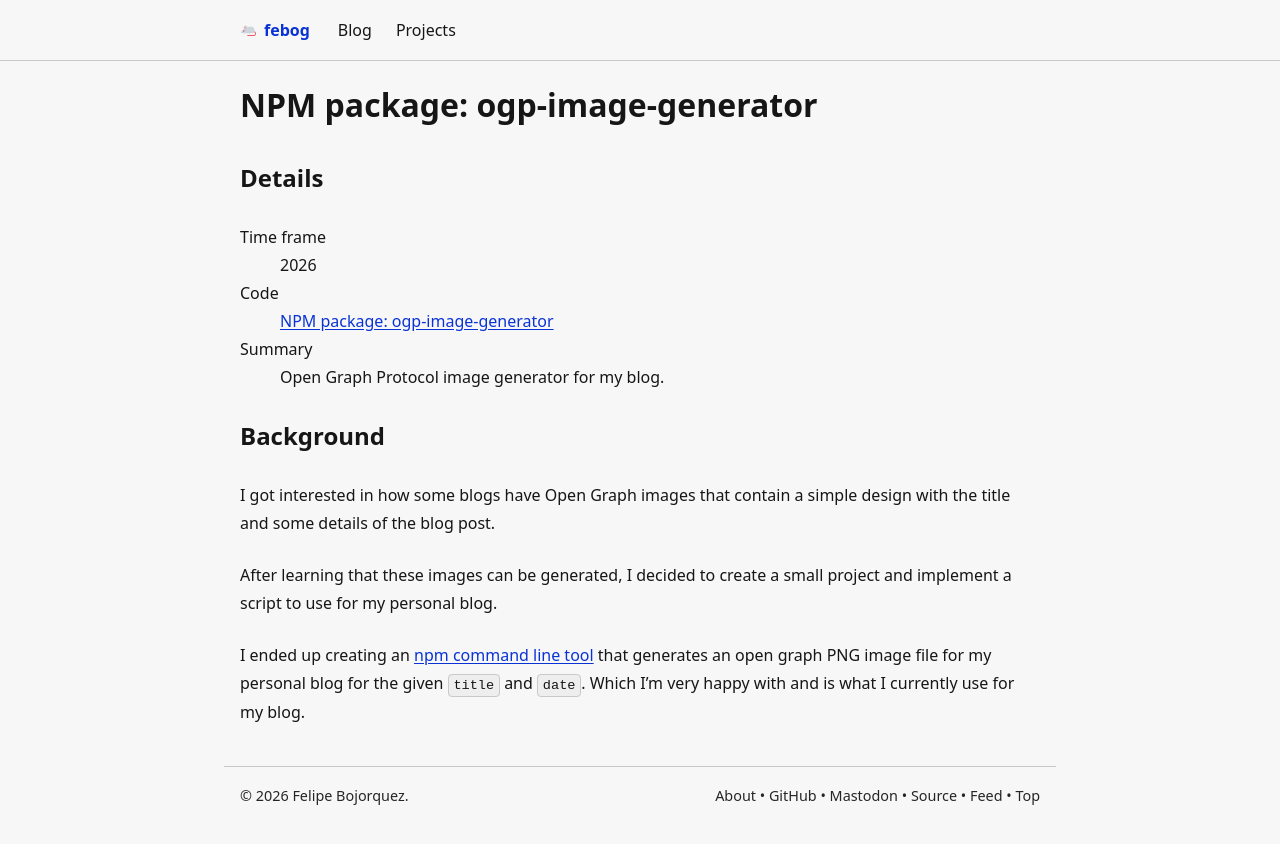
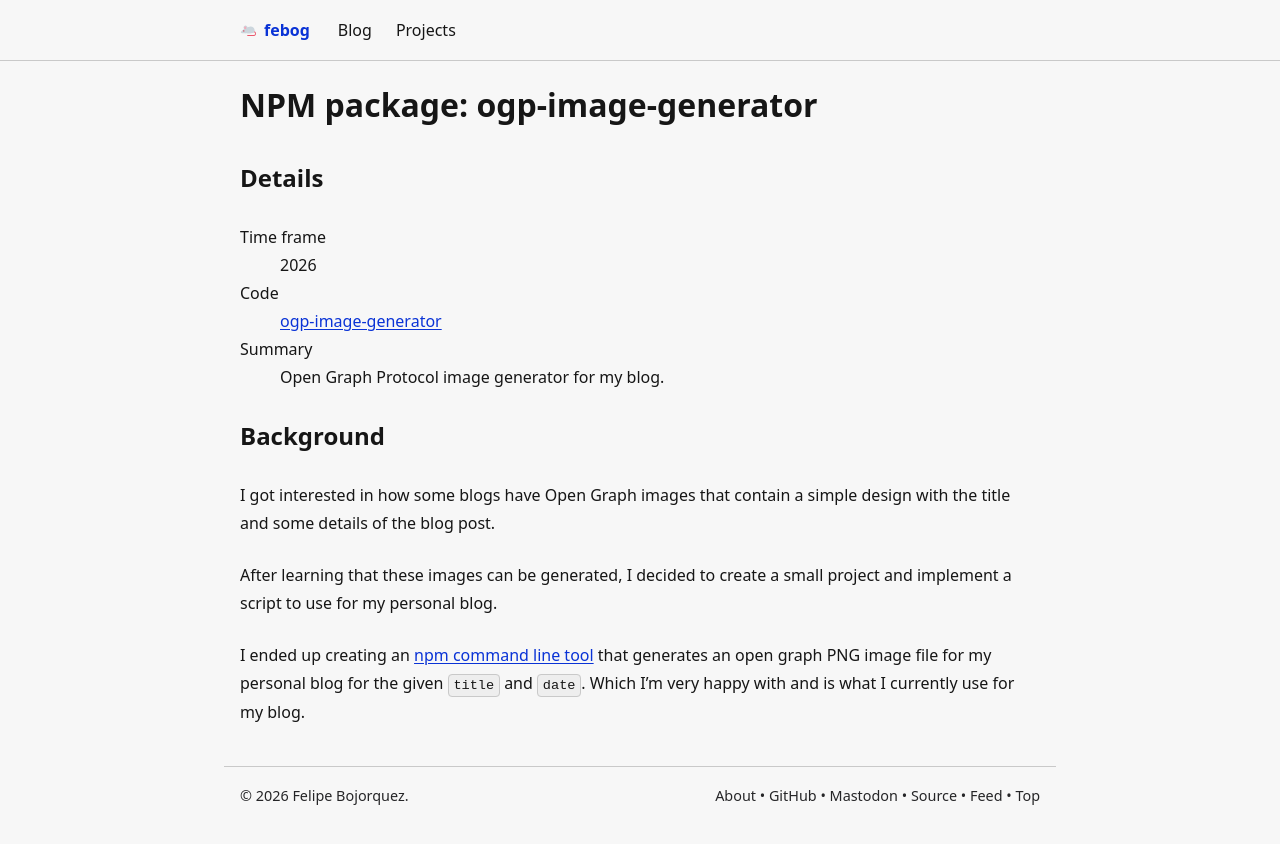
Before and after one commit to febog/website, a Jekyll site: the page built from src/_projects/ogp-image-generator.md, in a window 1280 px wide. Shown: the top 844 px of the page. Built offline with Jekyll 4.4.1, drawn with Linux system fonts in a browser that asks for light colours.

Commit message:
Refactor project name layout

```diff
--- a/src/_layouts/project.html
+++ b/src/_layouts/project.html
@@ -1,7 +1,7 @@
 ---
 layout: base
 ---
-<h1>{{ page.name }}</h1>
+<h1>{{ page.title }}</h1>
 
 <h2>Details</h2>
 
@@ -9,7 +9,7 @@
   <dt>Time frame</dt>
   <dd>{{ page.years_active }}</dd>
   <dt>Code</dt>
-  <dd><a href="{{ page.code_url }}" target="_blank">{{ page.name }}</a></dd>
+  <dd><a href="{{ page.code_url }}" target="_blank">{{ page.repository_name }}</a></dd>
   <dt>Summary</dt>
   <dd>{{ page.description }}</dd>
 </dl>
--- a/src/_projects/ogp-image-generator.md
+++ b/src/_projects/ogp-image-generator.md
@@ -1,5 +1,4 @@
 ---
-name: 'NPM package: ogp-image-generator'
 title: 'NPM package: ogp-image-generator'
 order: 5
 featured: true
```
Also changed, not shown: src/_projects/botshu.md (+0 -1 lines), src/_projects/conselva-net.md (+0 -1 lines), src/_projects/table-filter.md (+0 -1 lines).
